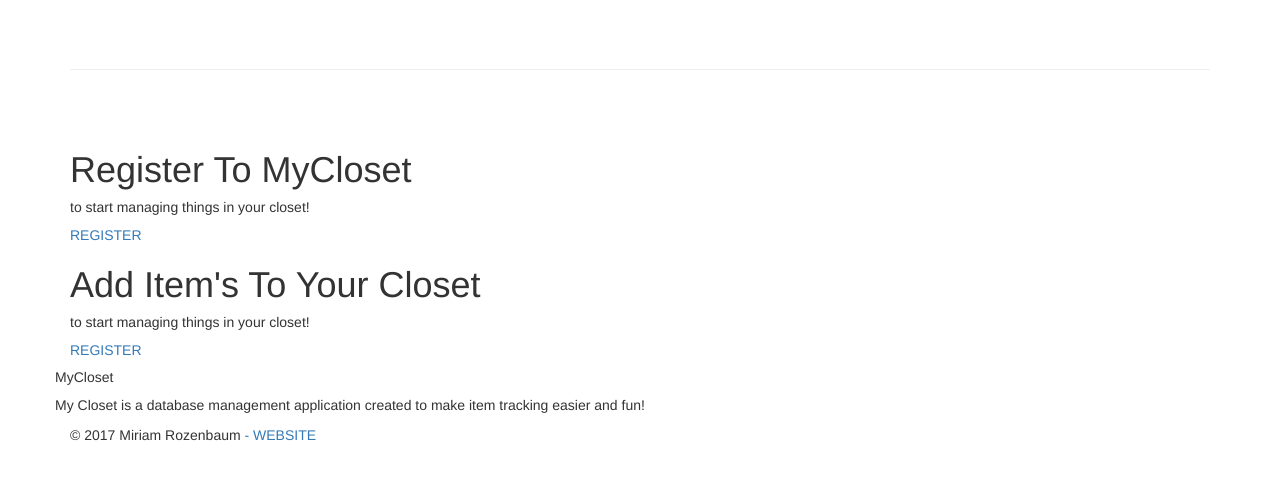
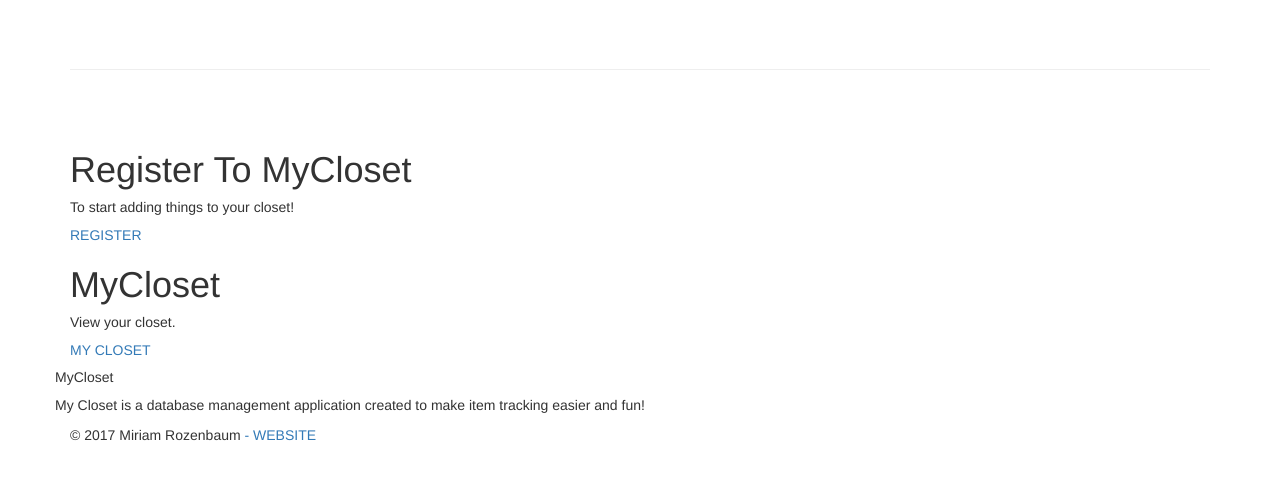
Before and after one commit to mrozenbaum/My_Closet_App, a Django app: page /mycloset/ in a window 1280 px wide. Shown: the part 122-602 px from the top of the page. Run offline with Django 3.2, Linux system fonts and the light colour scheme; some libraries are stand-ins or nearby versions.

```diff
--- a/mycloset/templates/mycloset/index.html
+++ b/mycloset/templates/mycloset/index.html
@@ -14,7 +14,7 @@
               <div class="">
                   <div class="">
                       <h1>Register To MyCloset</h1>
-                      <h5>to start managing things in your closet!</h5>
+                      <h5>To start adding things to your closet!</h5>
                   </div>
                   <div class="">
                       <a href="{% url 'users:register' %}" class=""> REGISTER </a>
@@ -25,11 +25,11 @@
           <div class="col sm 4">
               <div class="">
                   <div class="">
-                      <h1>Add Item's To Your Closet</h1>
-                      <h5>to start managing things in your closet!</h5>
+                      <h1>MyCloset</h1>
+                      <h5>View your closet.</h5>
                   </div>
                   <div class="">
-                      <a href="{% url 'users:register' %}" class=""> REGISTER </a>
+                      <a href="{% url 'mycloset:owner_profile' %}" class=""> MY CLOSET </a>
                   </div>
               </div>
           </div>
--- a/mycloset/urls.py
+++ b/mycloset/urls.py
@@ -7,4 +7,5 @@ app_name="mycloset"
 urlpatterns = [
     url(r'^$', views.index, name='index'),
     url(r'^new_owner/$', views.new_owner, name='new_owner'),
+    url(r'^owner_profile/$', views.owner_profile, name='owner_profile'),
 ]
--- a/mycloset/views.py
+++ b/mycloset/views.py
@@ -41,3 +41,19 @@ def new_owner(request):
 
     context = {'form': form}
     return render(request, 'mycloset/new_owner.html', context)
+
+
+@login_required
+def owner_profile(request):
+    '''
+    purpose: shows owner_profile view, with owner profile details
+    author: miriam rozenbaum
+    args: request -- The full HTTP request object
+    returns: render owner_profile view
+    '''
+    template_name = 'mycloset/owner_profile.html'
+    if request.method == 'GET':
+        return render(request, template_name)
+
+    if request.method == "POST":
+        return render(request, template_name)
```
Also changed, not shown: mycloset/models.py (+11 -7 lines).
